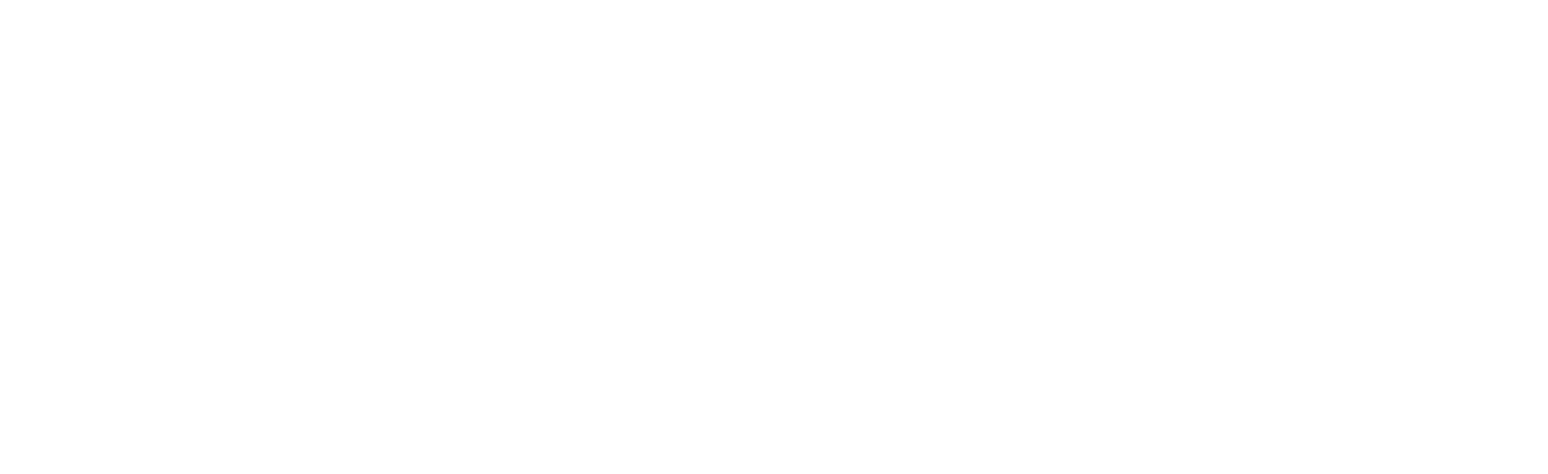
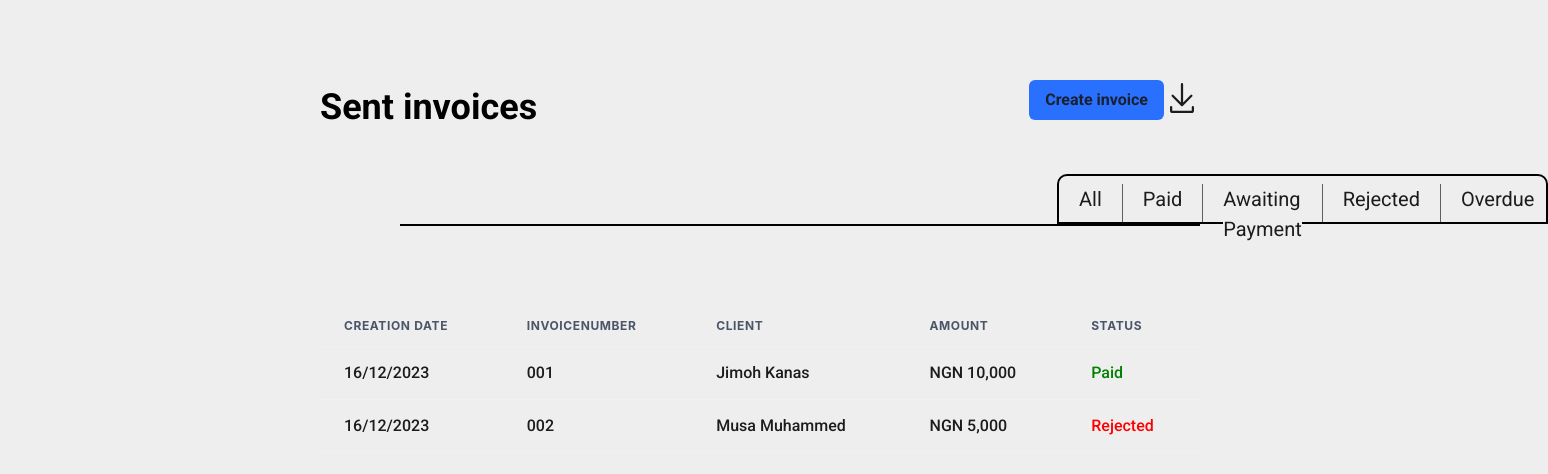
Before and after one commit to DLT-Africa/Quickbill, a React (Vite) app in the folder client/: page /sentinvoice in a window 1280 px wide. Before the commit this address had no page. Shown: the top 474 px of the page, 1548 px wide, since content can reach past the window. Built offline with nearby package versions, Linux system fonts and the light colour scheme.

Commit message:
invoice and client pages

```diff
--- a/client/package.json
+++ b/client/package.json
@@ -12,6 +12,8 @@
   "dependencies": {
     "@chakra-ui/react": "^2.8.2",
     "atom": "^1.4.2",
+    "i": "^0.3.7",
+    "npm": "^10.2.5",
     "react": "^18.2.0",
     "react-dom": "^18.2.0",
     "react-icons": "^4.12.0",
--- a/client/src/App.jsx
+++ b/client/src/App.jsx
@@ -1,10 +1,15 @@
 import { Routes, Route } from 'react-router-dom'
 import HomePage from './Pages/HomePage'
+import Invoice from './components/Invoice'
+import Clients from './components/Clients'
 function App() {
   return (
     <>
       <Routes>
         <Route path='/' element={<HomePage />} />
+        <Route path='/sentinvoice' element={<Invoice/>} />
+        <Route path='/clients' element={<Clients/>} />
+
       </Routes>
     </>
   )
--- /dev/null
+++ b/client/src/components/Clients.jsx
@@ -0,0 +1,77 @@
+import {
+  Button,
+  Flex,
+  Table,
+  TableContainer,
+  Tbody,
+  Td,
+  Text,
+  Th,
+  Thead,
+  Tr,
+} from "@chakra-ui/react";
+import React from "react";
+import { FaEdit } from "react-icons/fa";
+import { MdDelete } from "react-icons/md";
+
+const Clients = () => {
+  return (
+    <>
+      <Flex justifyContent={"space-between"} pl={80} pr={20} pt={20}>
+        <Text fontSize={36} textAlign={"left"} fontWeight={700}>
+          Clients
+        </Text>
+        <Flex>
+          <Button pos={"relative"} bg={"#2970ff"}>
+            Add New Clients
+          </Button>
+        </Flex>
+      </Flex>
+      <TableContainer
+        pl={80}
+        pr={20}
+        pt={20}
+        fontWeight={500}
+        top={11}
+        left={27}
+      >
+        <Table>
+          <Thead>
+            <Tr>
+              <Th>Client Name</Th>
+              <Th>Email Address</Th>
+              <Th>Edit</Th>
+              <Th>Delete</Th>
+            </Tr>
+          </Thead>
+          <Tbody fontSize={20}>
+            <Tr>
+              <Td>Jimoh Kanas</Td>
+              <Td> jimohkanas91@gmail.com</Td>
+              <Td>
+                <FaEdit cursor={"pointer"} />
+              </Td>
+              <Td>
+                <MdDelete cursor={"pointer"} />
+              </Td>
+            </Tr>
+            <Tr>
+              <Td>Musa Muhammed</Td>
+              <Td> muha_smallkay@gmail.com</Td>
+              <Td>
+
+                <FaEdit  cursor={"pointer"}/>
+              </Td>
+              <Td>
+
+                <MdDelete cursor={"pointer"} />
+              </Td>
+            </Tr>
+          </Tbody>
+        </Table>
+      </TableContainer>
+    </>
+  );
+};
+
+export default Clients;
--- /dev/null
+++ b/client/src/components/Invoice.jsx
@@ -0,0 +1,114 @@
+import {
+  Flex,
+  Box,
+  Text,
+  Button,
+  Divider,
+  Stack,
+  TableContainer,
+  Table,
+  Thead,
+  Tr,
+  Th,
+  Tbody,
+  Td,
+
+} from "@chakra-ui/react";
+import { GoDownload } from "react-icons/go";
+const Invoice = () => {
+  return (
+    <>
+      <Flex
+        // bg={"#EEEEEE"}
+        justifyContent={"space-between"}
+        pl={80}
+        pr={20}
+        pt={20}
+      >
+        <Text as={"p"} fontSize={36} fontWeight={600} color={"black"}>
+          Sent invoices
+        </Text>
+        <Flex>
+          <Button bg={"#2970FF"}>Create invoice</Button>
+          <GoDownload fontSize={36} fontWeight={400} color={"black"} />
+        </Flex>
+      </Flex>
+
+      <Flex>
+        <Stack
+          border="2px"
+          borderColor="black"
+          direction={"row"}
+          h="50"
+          gap={5}
+          mt={10}
+          borderTopRightRadius="10px"
+          borderTopLeftRadius="10px"
+          pos={"relative"}
+          alignItems={"flex-start"}
+          justifyContent={"flex-start"}
+          fontSize={20}
+          ml={1057}
+          // width={10}
+          pl={5}
+          pt={2}
+          pr={3}
+        >
+
+          <Text>All</Text>
+          <Divider orientation="vertical" />
+          <Text>Paid</Text>
+          <Divider orientation="vertical" />
+          <Text>Awaiting Payment</Text>
+          <Divider orientation="vertical" />
+          <Text>Rejected</Text>
+          <Divider orientation="vertical" />
+          <Text>Overdue</Text>
+           {/* <Divider orientation="vertical" /> */}
+        </Stack>
+      </Flex>
+
+      <Stack border={"1px solid black"} ml={400} mr={20} />
+
+      <TableContainer
+        pl={80}
+        pr={20}
+        pt={20}
+        fontWeight={500}
+        top={11}
+        left={27}
+      >
+        <Table>
+          <Thead>
+            <Tr>
+              <Th>Creation Date</Th>
+              <Th>InvoiceNumber</Th>
+              <Th>Client</Th>
+              <Th>Amount</Th>
+              <Th>Status</Th>
+            </Tr>
+          </Thead>
+          <Tbody>
+            <Tr>
+              <Td>16/12/2023</Td>
+              <Td> 001</Td>
+              <Td> Jimoh Kanas</Td>
+              <Td> NGN 10,000</Td>
+              <Td color={"green"}> Paid</Td>
+            </Tr>
+
+            <Tr>
+              <Td>16/12/2023</Td>
+              <Td> 002</Td>
+              <Td>Musa Muhammed</Td>
+              <Td> NGN 5,000</Td>
+              <Td color={"red"}> Rejected</Td>
+            </Tr>
+          </Tbody>
+        </Table>
+      </TableContainer>
+    </>
+  );
+};
+
+export default Invoice;
--- a/client/src/index.css
+++ b/client/src/index.css
@@ -7,6 +7,8 @@
   padding: 0;
   text-decoration: none;
   color: #1c1c1c;
+  background-color: #EEE;
+
 }
 
 span {
--- a/client/src/main.jsx
+++ b/client/src/main.jsx
@@ -5,11 +5,13 @@
 import App from "./App.jsx";
 import "./index.css";
 
+
 ReactDOM.createRoot(document.getElementById("root")).render(
   <React.StrictMode>
     <BrowserRouter>
       <ChakraProvider>
         <App />
+
       </ChakraProvider>
     </BrowserRouter>
   </React.StrictMode>
--- a/client/src/pages/HomePage.jsx
+++ b/client/src/pages/HomePage.jsx
@@ -3,7 +3,7 @@
 import { Box } from '@chakra-ui/react'
 import PayrollCon from '../Components/PayrollCon'
 import Container from '../Components/Container'
-import Faq from '../Components/Faq'
+// import Faq from '../Components/Faq'
 import Footer from '../Components/Footer'
 
 const HomePage = () => {
```
Also changed, not shown: client/src/components/Container.jsx (+43 -17 lines), client/src/components/Faq.jsx (+7 -13 lines), client/src/pages/AddNewClients.jsx (added, +12 -0 lines), client/src/pages/SentInvoices.jsx (added, +13 -0 lines), 2 other files (tests, documents, lock files or other folders).
